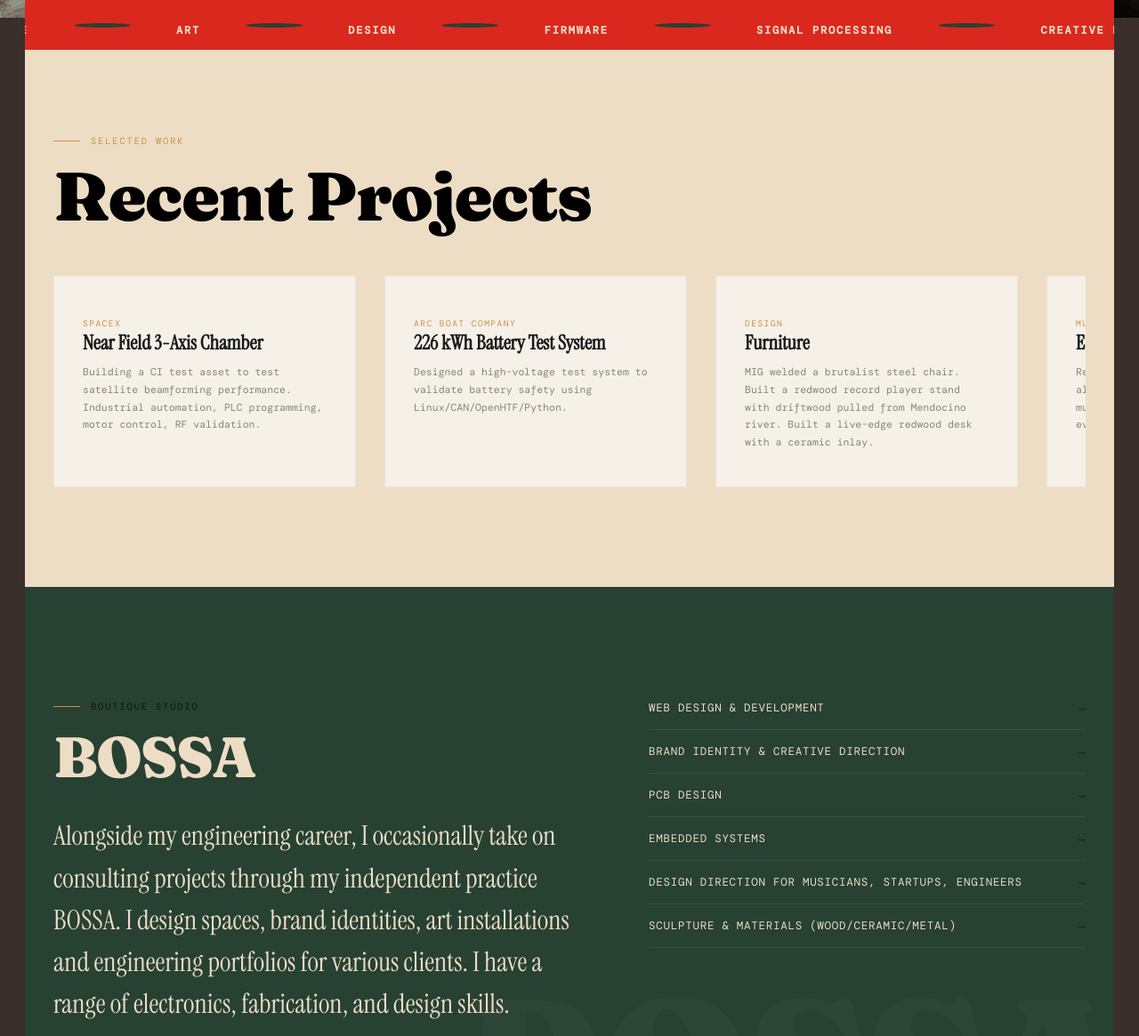
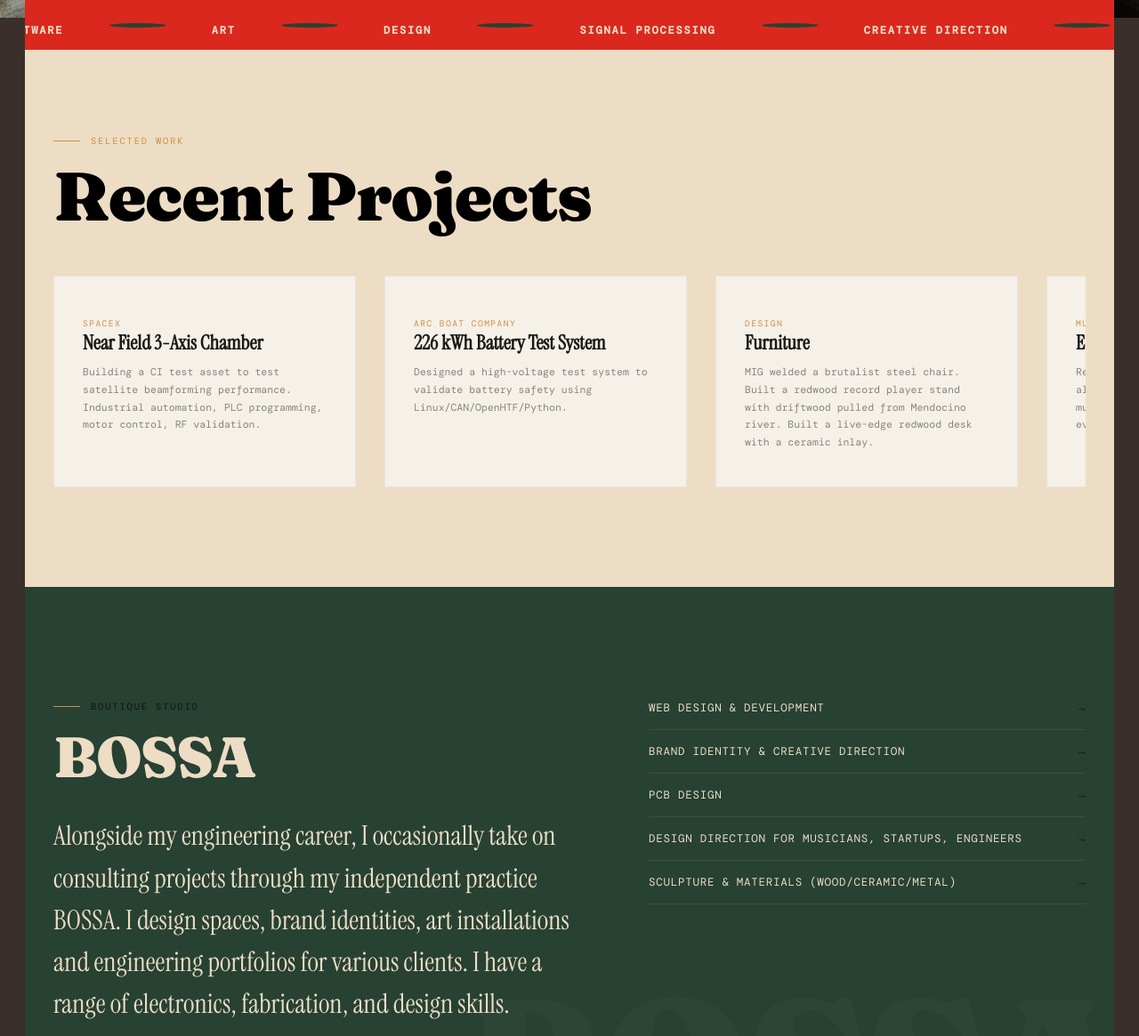
Before and after one commit to shxlpa/80PERCENT, a plain HTML site: page index.html in a window 1280 px wide. Shown: the part 780-1945 px from the top of the page at 89% size. Drawn offline with nearby package versions, Linux system fonts and the light colour scheme; a web font is replaced by a local one.

Commit message:
moving banner

```diff
--- a/index.html
+++ b/index.html
@@ -408,8 +408,8 @@ body {
 <div class="below-fold">
   <div class="marquee-strip">
     <div class="marquee-inner">
-      <span>Hardware</span><span class="dot"></span><span>Software</span><span class="dot"></span><span>Art</span><span class="dot"></span><span>Design</span><span class="dot"></span><span>Firmware</span><span class="dot"></span><span>Signal Processing</span><span class="dot"></span><span>Creative Direction</span><span class="dot"></span><span>PCB Design</span><span class="dot"></span>
-      <span>Hardware</span><span class="dot"></span><span>Software</span><span class="dot"></span><span>Art</span><span class="dot"></span><span>Design</span><span class="dot"></span><span>Firmware</span><span class="dot"></span><span>Signal Processing</span><span class="dot"></span><span>Creative Direction</span><span class="dot"></span><span>PCB Design</span><span class="dot"></span>
+      <span>Hardware</span><span class="dot"></span><span>Software</span><span class="dot"></span><span>Art</span><span class="dot"></span><span>Design</span><span class="dot"></span><span>Signal Processing</span><span class="dot"></span><span>Creative Direction</span><span class="dot"></span><span>PCB Design</span><span class="dot"></span>
+      <span>Hardware</span><span class="dot"></span><span>Software</span><span class="dot"></span><span>Art</span><span class="dot"></span><span>Design</span><span class="dot"></span><span>Signal Processing</span><span class="dot"></span><span>Creative Direction</span><span class="dot"></span><span>PCB Design</span><span class="dot"></span>
     </div>
   </div>
 
@@ -437,7 +437,7 @@ body {
         <div class="studio-service"><span>Web Design &amp; Development</span><span class="arrow">&rarr;</span></div>
         <div class="studio-service"><span>Brand Identity &amp; Creative Direction</span><span class="arrow">&rarr;</span></div>
         <div class="studio-service"><span>PCB Design</span><span class="arrow">&rarr;</span></div>
-        <div class="studio-service"><span>Embedded Systems</span><span class="arrow">&rarr;</span></div>
+        <!-- <div class="studio-service"><span>Embedded Systems</span><span class="arrow">&rarr;</span></div> -->
         <div class="studio-service"><span>Design direction for musicians, startups, engineers</span><span class="arrow">&rarr;</span></div>
         <div class="studio-service"><span>Sculpture &amp; materials (wood/ceramic/metal)</span><span class="arrow">&rarr;</span></div>
       </div>
```
